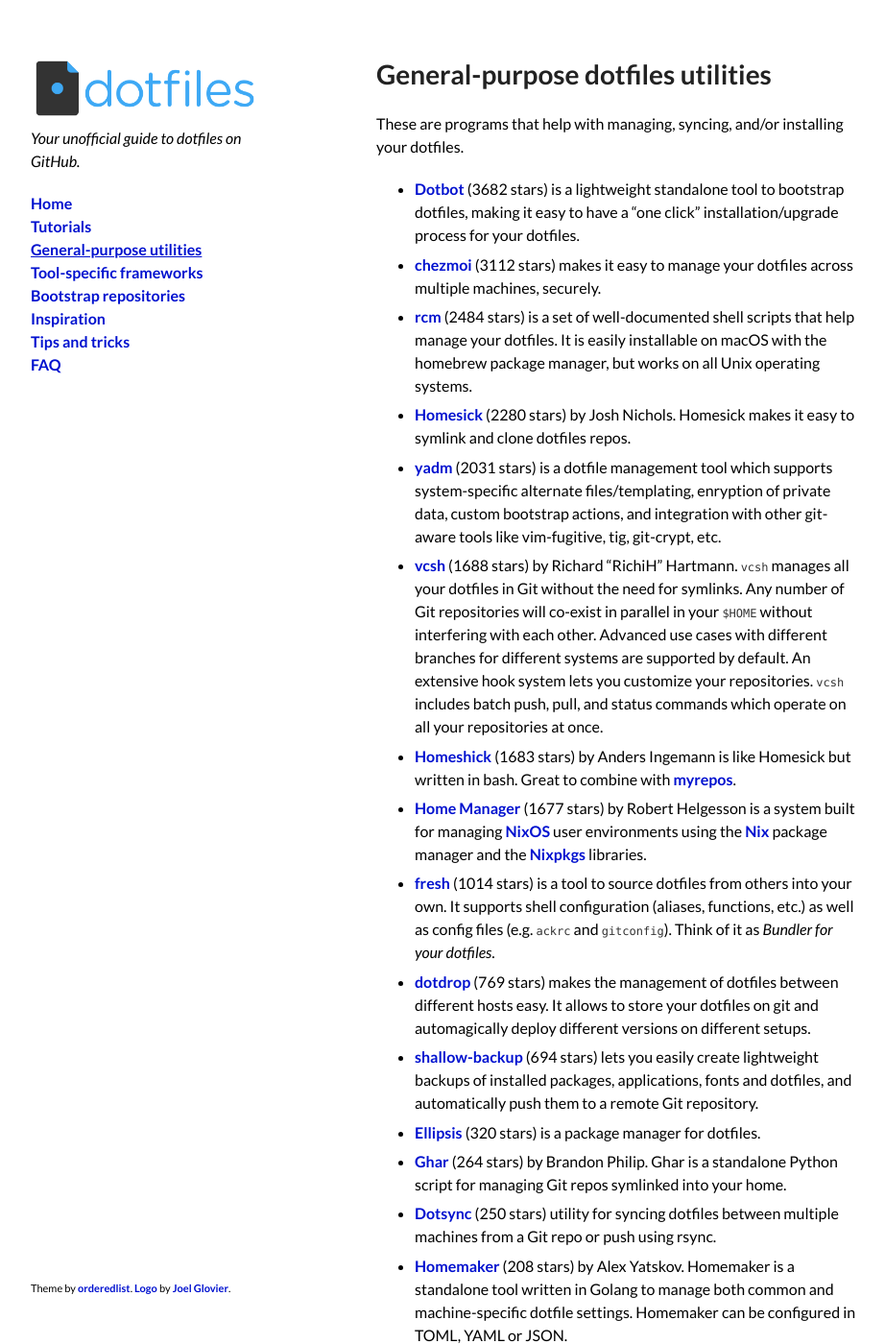
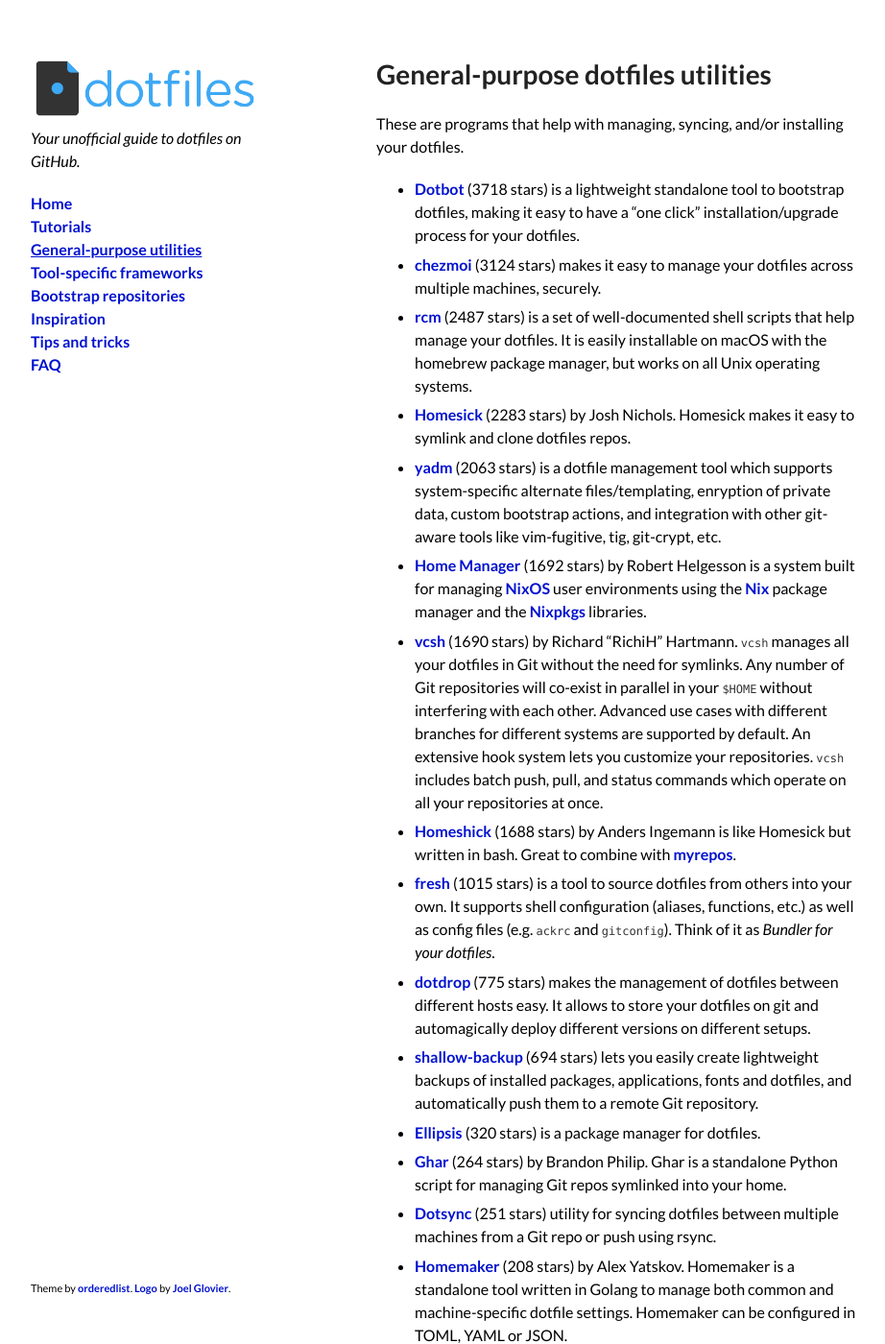
Before and after one commit to dotfiles/dotfiles.github.com, a Jekyll site: the page built from utilities.md, in a window 1280 px wide and 1400 px high. Shown: the whole window at 96% size, without its empty margins (178-1100 px from the left). Built offline with Jekyll 4.4.1, drawn with Linux system fonts in a browser that asks for light colours; comment, search, counter and statistics services are not loaded; some of the changed text lies outside the part shown.

Commit message:
Update star counts

```diff
--- a/_data/bootstrap.yml
+++ b/_data/bootstrap.yml
@@ -1,10 +1,10 @@
-- forks: 1753
+- forks: 1757
   name: thoughtbot/dotfiles
   notes: A base set of configs, plugins, scripts, and aliases for vim, tmux, git,
     ruby, and zsh.
-  stars: 6408
+  stars: 6418
   url: https://github.com/thoughtbot/dotfiles
-- forks: 347
+- forks: 344
   name: dotphiles
   notes: A community driven framework of dotfiles, for the usual terminal apps and
     shells, designed to work across multiple platforms and degrade for older versions
--- a/_data/utilities.yml
+++ b/_data/utilities.yml
@@ -12,7 +12,7 @@
 - forks: 166
   name: chezmoi
   notes: makes it easy to manage your dotfiles across multiple machines, securely.
-  stars: 3112
+  stars: 3124
   url: https://github.com/twpayne/chezmoi
 - forks: 3
   name: Bonclay
@@ -39,24 +39,24 @@
   notes: is a utility to manage your dotfiles, lightweight and simple.
   stars: 103
   url: https://github.com/justone/dfm
-- forks: 182
+- forks: 183
   name: Dotbot
   notes: is a lightweight standalone tool to bootstrap dotfiles, making it easy to
     have a "one click" installation/upgrade process for your dotfiles.
-  stars: 3682
+  stars: 3718
   url: https://github.com/anishathalye/dotbot
 - forks: 59
   name: dotdrop
   notes: makes the management of dotfiles between different hosts easy. It allows
     to store your dotfiles on git and automagically deploy different versions on different
     setups.
-  stars: 769
+  stars: 775
   url: https://github.com/deadc0de6/dotdrop
 - forks: 29
   name: dotfiler
   notes: is inspired by homesick and [Zach Holman's dotfiles](https://github.com/holman/dotfiles),
     made using principle of KISS.
-  stars: 205
+  stars: 206
   url: https://github.com/svetlyak40wt/dotfiler
 - forks: 10
   name: dotfiles.sh
@@ -92,7 +92,7 @@
   name: Dotsync
   notes: utility for syncing dotfiles between multiple machines from a Git repo or
     push using rsync.
-  stars: 250
+  stars: 251
   url: https://github.com/dotphiles/dotsync
 - forks: 13
   name: dotty
@@ -117,7 +117,7 @@
   notes: is a tool to source dotfiles from others into your own. It supports shell
     configuration (aliases, functions, etc.) as well as config files (e.g. `ackrc`
     and `gitconfig`). Think of it as _Bundler for your dotfiles_.
-  stars: 1014
+  stars: 1015
   url: https://github.com/freshshell/fresh
 - forks: 34
   name: Ghar
@@ -137,12 +137,12 @@
     you. Homely also has a clever Automatic Cleanup feature and good tutorials.
   stars: 43
   url: https://github.com/phodge/homely
-- forks: 526
+- forks: 533
   name: Home Manager
   notes: by Robert Helgesson is a system built for managing [NixOS](https://nixos.org)
     user environments using the [Nix](https://nixos.org/nix/) package manager and
     the [Nixpkgs](https://nixos.org/nixpkgs/) libraries.
-  stars: 1677
+  stars: 1692
   url: https://github.com/rycee/home-manager
 - forks: 17
   name: Homemaker
@@ -155,12 +155,12 @@
   name: Homeshick
   notes: by Anders Ingemann is like Homesick but written in bash. Great to combine
     with [myrepos](https://waiting-for-dev.github.io/blog/2014/05/04/distributable-and-organized-dotfiles-with-homeshick-and-mr/).
-  stars: 1683
+  stars: 1688
   url: https://github.com/andsens/homeshick
-- forks: 126
+- forks: 127
   name: Homesick
   notes: by Josh Nichols. Homesick makes it easy to symlink and clone dotfiles repos.
-  stars: 2280
+  stars: 2283
   url: https://github.com/technicalpickles/homesick
 - name: myrepos
   notes: is a tool to manage all your version control repositories at once.
@@ -174,12 +174,12 @@
     already available in the [Official Pearl Hub](https://github.com/pearl-hub).
   stars: 164
   url: https://github.com/pearl-core/pearl
-- forks: 114
+- forks: 115
   name: rcm
   notes: is a set of well-documented shell scripts that help manage your dotfiles.
     It is easily installable on macOS with the homebrew package manager, but works
     on all Unix operating systems.
-  stars: 2484
+  stars: 2487
   url: https://github.com/thoughtbot/rcm
 - forks: 59
   name: shallow-backup
@@ -205,14 +205,14 @@
     branches for different systems are supported by default. An extensive hook system
     lets you customize your repositories. `vcsh` includes batch push, pull, and status
     commands which operate on all your repositories at once.
-  stars: 1688
+  stars: 1690
   url: https://github.com/RichiH/vcsh
-- forks: 110
+- forks: 111
   name: yadm
   notes: is a dotfile management tool which supports system-specific alternate files/templating,
     enryption of private data, custom bootstrap actions, and integration with other
     git-aware tools like vim-fugitive, tig, git-crypt, etc.
-  stars: 2031
+  stars: 2063
   url: https://github.com/TheLocehiliosan/yadm
   website: https://yadm.io/
 - forks: 9
```
Also changed, not shown: _data/frameworks.yml (+37 -37 lines), _data/inspiration.yml (+27 -27 lines).
